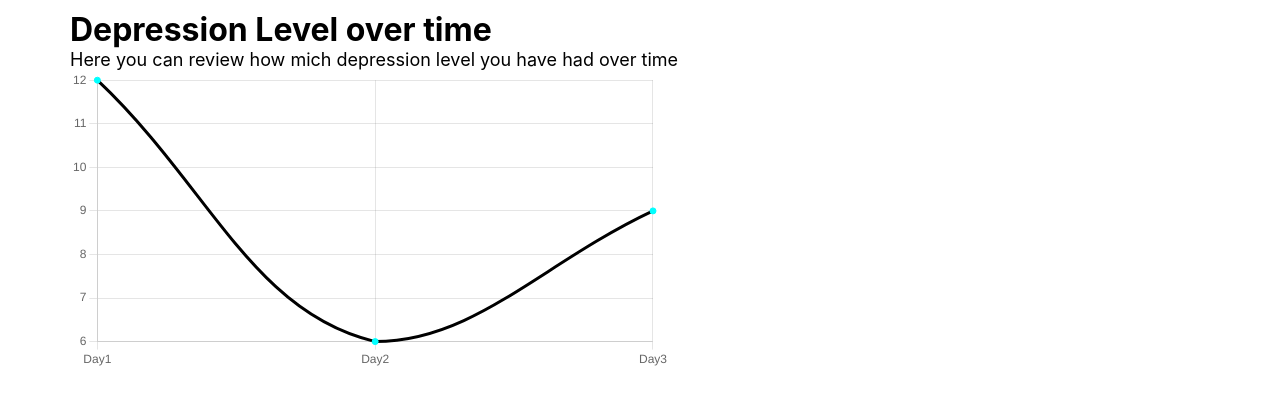
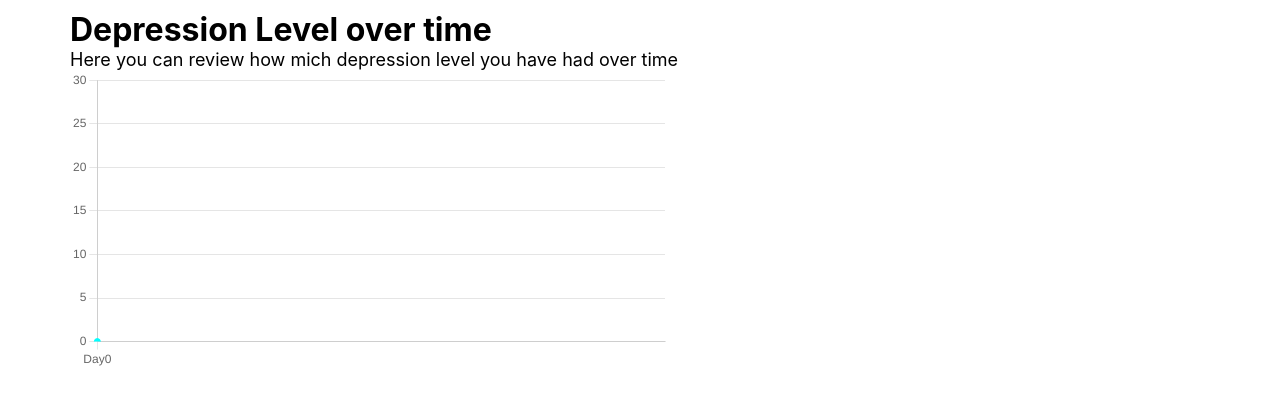
Before and after one commit to JohnWick08/SEG3125_lab08, a React (Create React App) app in the folder inventory/: page /stepthree in a window 1280 px wide. Shown: the part 187-592 px from the top of the page. Built offline with nearby package versions, Linux system fonts and the light colour scheme.

Commit message:
update step 3

```diff
--- a/inventory/src/StepOne.js
+++ b/inventory/src/StepOne.js
@@ -24,13 +24,29 @@ const StepOne = (props) => {
     };
 
     const handleSubmit = (event) => {
+
         event.preventDefault();
         const sum = values.q1 + values.q2 + values.q3 + values.q4 + values.q5;
         setTotal(sum);
-        localStorage.setItem('myScore',sum);
+        console.log(sum)
+        localStorage.setItem('myScore', sum);
+        //record how many entriws are there
+        var num = localStorage.getItem('numOfEntries');
+        if(num===null){
+            localStorage.setItem('numOfEntries', 0);
+            localStorage.setItem('myScore0', sum);
+            //alert(localStorage.getItem('numOfEntries'));
+
+        }
+        else{
+            localStorage.setItem('numOfEntries', (Number(num)+1));
+            localStorage.setItem('myScore'+(Number(num)+1),sum);
+            //alert(localStorage.getItem('numOfEntries'));
+        }
+        //localStorage.clear();
         history.push('/StepTwo');
     };
-    console.log(total)
+
     const history = useHistory();
 
     let lang = localStorage.getItem("language");
--- a/inventory/src/StepThree.js
+++ b/inventory/src/StepThree.js
@@ -17,12 +17,25 @@ ChartJS.register(
     PointElement
 )
 
+
 const StepOne = (props) => {
+
+    const [myList, setMyList] = useState([]);
+    const [myLabels, setMyLabels] = useState([]);
+    useEffect(() => {
+        //console.log(localStorage.getItem('numOfEntries'));
+        for (var a = 0; a <= Number(localStorage.getItem('numOfEntries')); a++) {
+            console.log(a+": "+localStorage.getItem('myScore' + a));
+            myLabels.push('Day'+a)
+            myList.push( Number(localStorage.getItem('myScore' + a)));
+        }
+        console.log(myList)
+    }, []);
     const data={
-        labels:['Day1','Day2','Day3'],
+        labels: myLabels,
         datasets:[{
             labels:'hahah',
-            data:[12,6,9],
+            data:myList,
             backgroundColor:'aqua',
             borderColor: 'black',
             pointBorderColor: 'aqua',
@@ -36,8 +49,8 @@ const StepOne = (props) => {
         },
         scales:{
             y:{
-                //min:3,
-                //max:6
+                min:0,
+                max:30
             }
         }
     }
@@ -70,6 +83,7 @@ const StepOne = (props) => {
                     </div>
                 </div>
             </div>
+            <p>{(localStorage.getItem('myScor')===null)}</p>
         </div>
     );
 }
```
